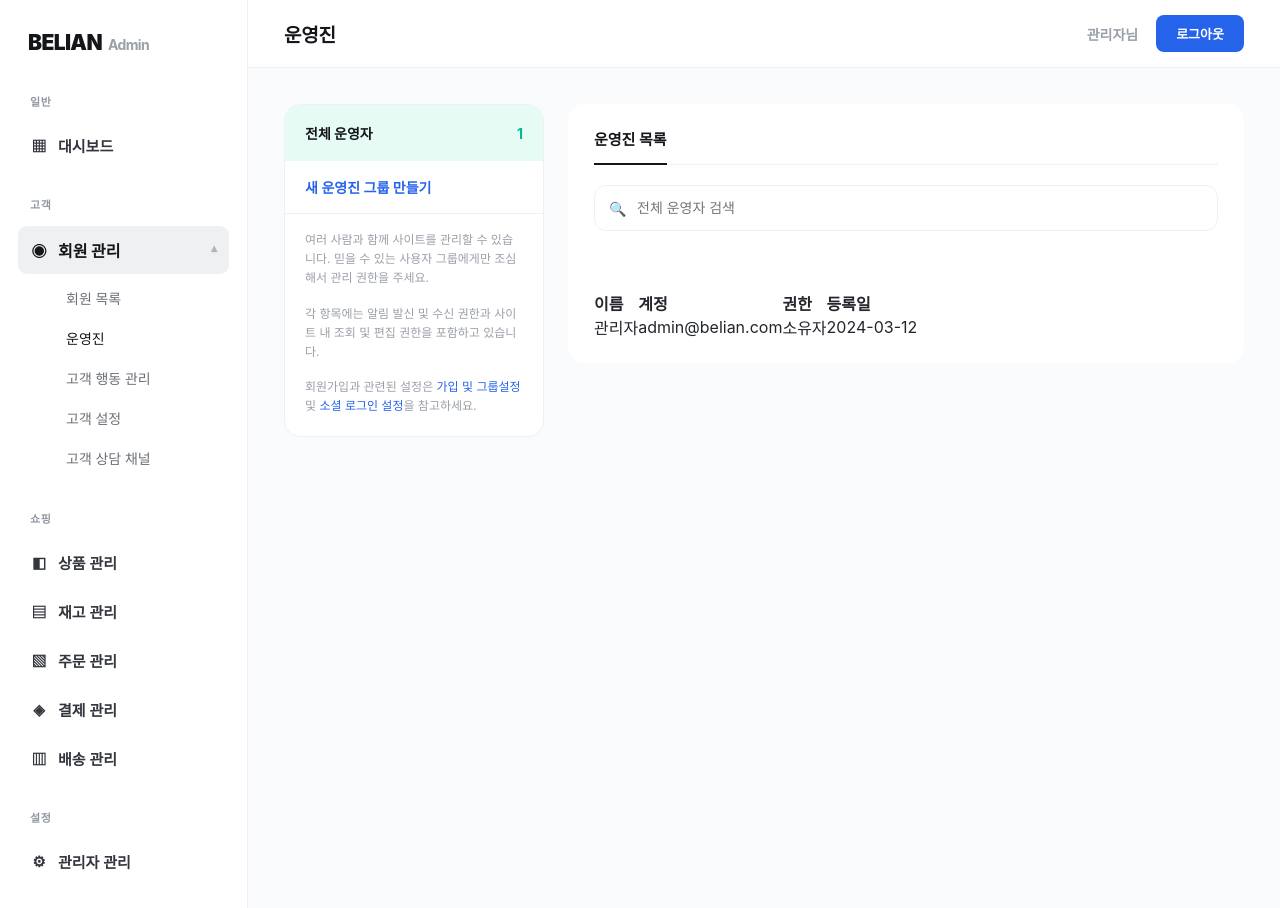
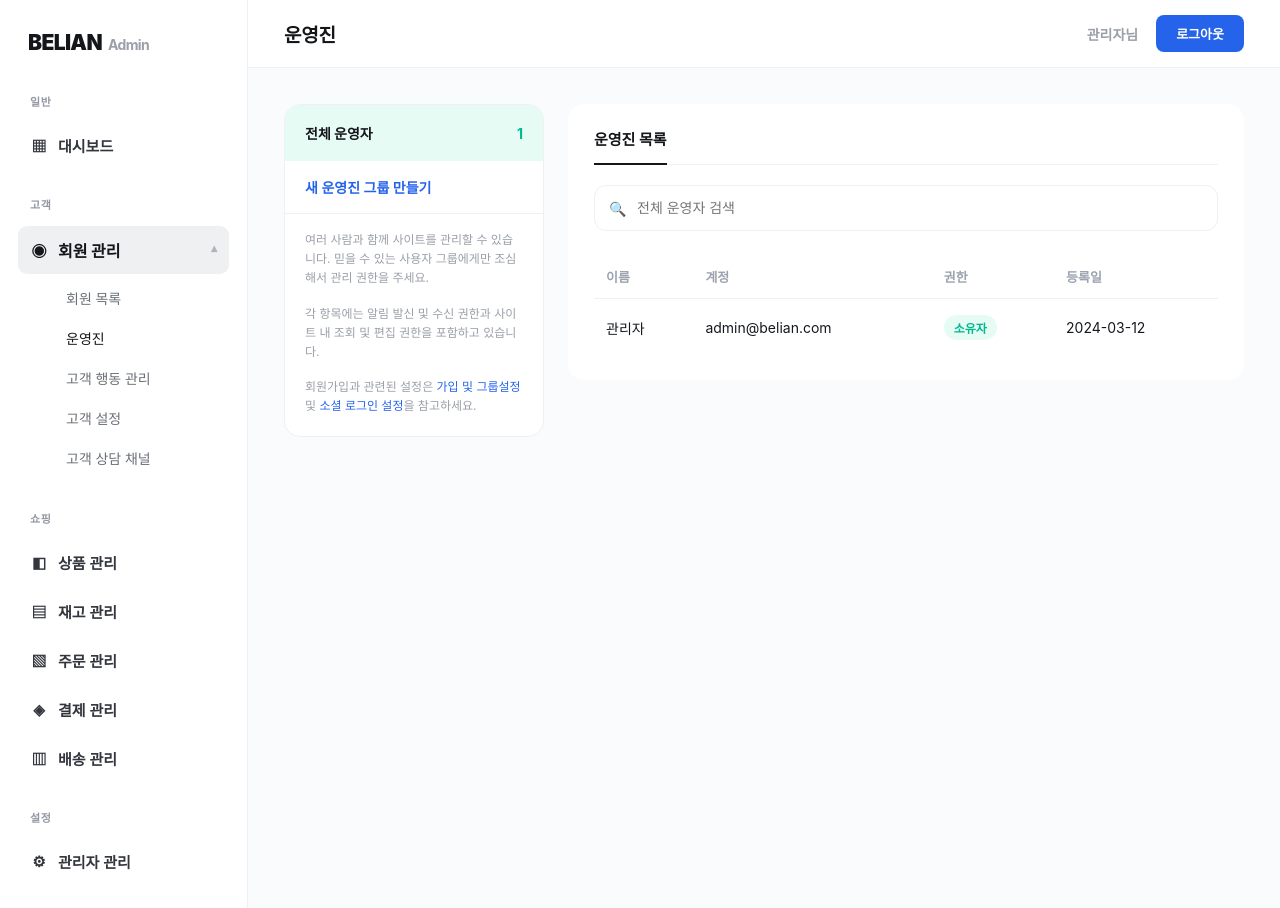
Before and after one commit to youzam136-sudo/belian-admin, a React (Vite) app: page /members/staff in a window 1280 px wide. Built offline with nearby package versions, Linux system fonts and the light colour scheme.

Commit message:
Update staff.css

```diff
--- a/src/styles/staff.css
+++ b/src/styles/staff.css
@@ -95,7 +95,7 @@
 
 .staff-search {
     position: relative;
-    margin-bottom: 60px;
+    margin-bottom: 24px;
 }
 
 .staff-search input {
@@ -122,6 +122,42 @@
     font-size: 14px;
 }
 
+/* 운영진 테이블 */
+.staff-table {
+    width: 100%;
+    border-collapse: collapse;
+    font-size: 14px;
+}
+
+.staff-table th {
+    text-align: left;
+    font-size: 13px;
+    font-weight: 700;
+    color: #9ca3af;
+    padding: 12px;
+    border-bottom: 1px solid var(--admin-border);
+}
+
+.staff-table td {
+    padding: 16px 12px;
+    border-bottom: 1px solid #f3f4f6;
+    color: #15181E;
+}
+
+.staff-table tr:last-child td {
+    border-bottom: none;
+}
+
+.staff-role {
+    display: inline-flex;
+    padding: 4px 10px;
+    border-radius: 999px;
+    font-size: 12px;
+    font-weight: 700;
+    background-color: var(--admin-accent-soft);
+    color: var(--admin-accent-dark);
+}
+
 .staff-empty {
     display: flex;
     flex-direction: column;
@@ -137,10 +173,3 @@
     font-weight: 600;
     color: #6b7078;
 }
-
-.staff-empty a {
-    font-size: 14px;
-    font-weight: 600;
-    color: #2563eb;
-    text-decoration: none;
-}
```
